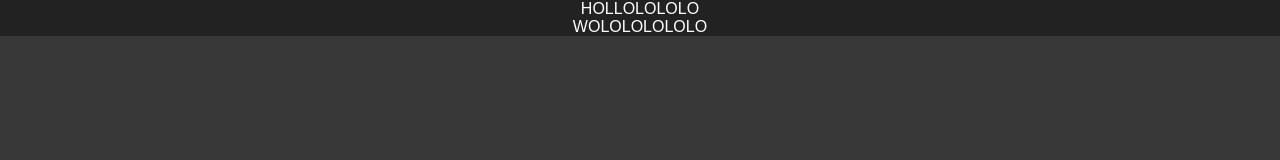
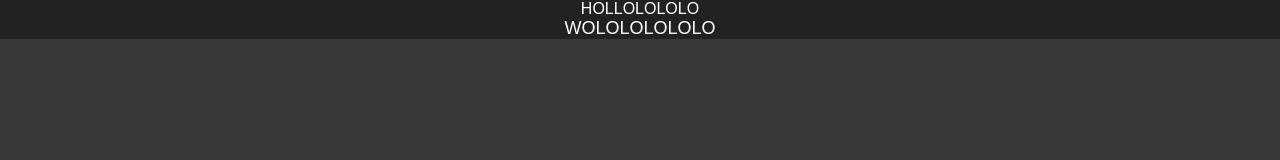
Before and after one commit to maccooper/portfolio, a React (Create React App) app: page / in a window 1280 px wide. Shown: the top 160 px of the page. Built offline with nearby package versions, Linux system fonts and the light colour scheme.

Commit message:
cleaned up repo

```diff
--- a/src/App.js
+++ b/src/components/App.js
@@ -1,5 +1,5 @@
 import React, { Component } from 'react';
-import './App.css';
+import '../styles/App.css';
 import './footer.js'
 
 class App extends Component {
@@ -7,10 +7,11 @@ class App extends Component {
     return (
       <div className="App">
       HOLLOLOLOLO
-      <footer className ="Footer">
-WOLOLOLOLOLO
-      </footer>
+      <footer className ="footer">
+        WOLOLOLOLOLO
+        </footer>
       </div>
+
     );
 
   }
--- a/src/index.js
+++ b/src/index.js
@@ -1,7 +1,7 @@
 import React from 'react';
 import ReactDOM from 'react-dom';
-import App from './App';
-import './index.css';
+import App from './components/App';
+import './styles/index.css';
 
 ReactDOM.render(
   <App />,
--- a/src/App.css
+++ b/src/styles/App.css
@@ -12,7 +12,9 @@
 .App-intro {
   font-size: large;
 }
-
+.footer {
+  font-size: large;
+}
 @keyframes App-logo-spin {
   from { transform: rotate(0deg); }
   to { transform: rotate(360deg); }
```
Also changed, not shown: src/assets/logo.svg (renamed from src/logo.svg), src/components/footer.js (renamed from src/footer.js), src/styles/index.css (renamed from src/index.css), 1 other file (tests, documents, lock files or other folders).
